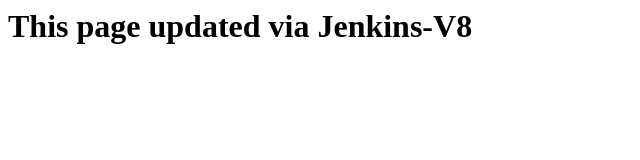
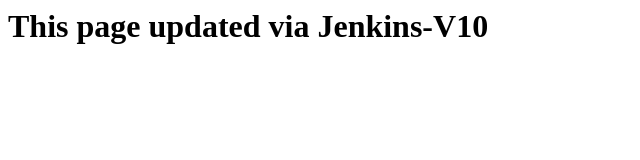
Before and after one commit to parsapd/myrepo, a plain HTML site: page index.html in a window 1280 px wide. Shown: the full height of the page, 0-640 px from the left. Drawn offline with Linux system fonts and the light colour scheme.

Commit message:
Update index.html

```diff
--- a/index.html
+++ b/index.html
@@ -3,6 +3,6 @@
                 <title>Hello world</title>
         </head>
 <body>
-        <H1>This page updated via Jenkins-V8</H1>
+        <H1>This page updated via Jenkins-V10</H1>
 </body>
 </html>
```
